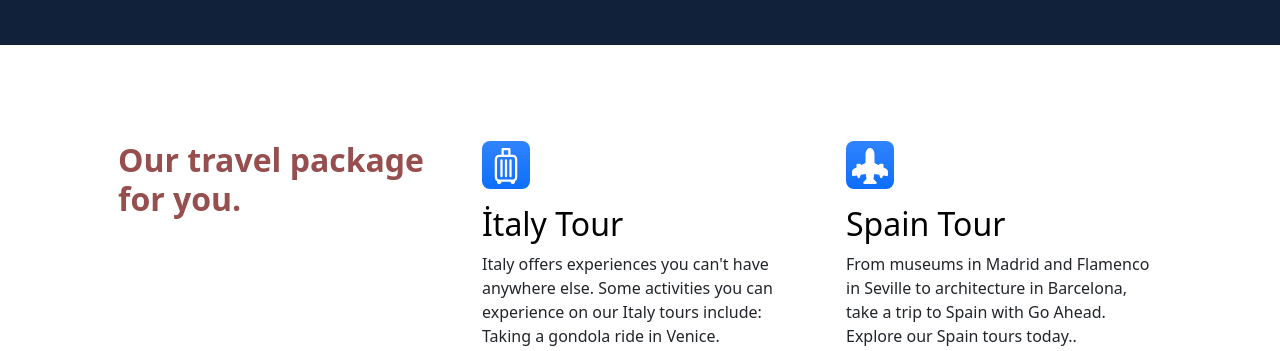
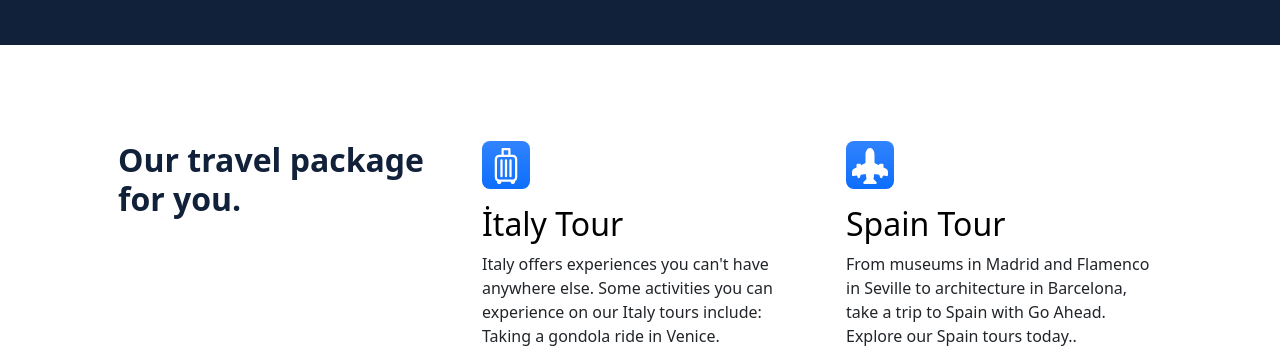
Before and after one commit to aleynakurrtt/TRAVEL-AGENCY-PROJE, a plain HTML site: page TRAVEL-AGENCY/index.html in a window 1280 px wide. Shown: the part 536-887 px from the top of the page. Drawn offline with nearby package versions, Linux system fonts and the light colour scheme.

Commit message:
Update style.css

```diff
--- a/TRAVEL-AGENCY/style.css
+++ b/TRAVEL-AGENCY/style.css
@@ -152,5 +152,5 @@
 
 
 .fw-bolder{
-    color: #964e4e;
+    color: #12213a;
 }
```
